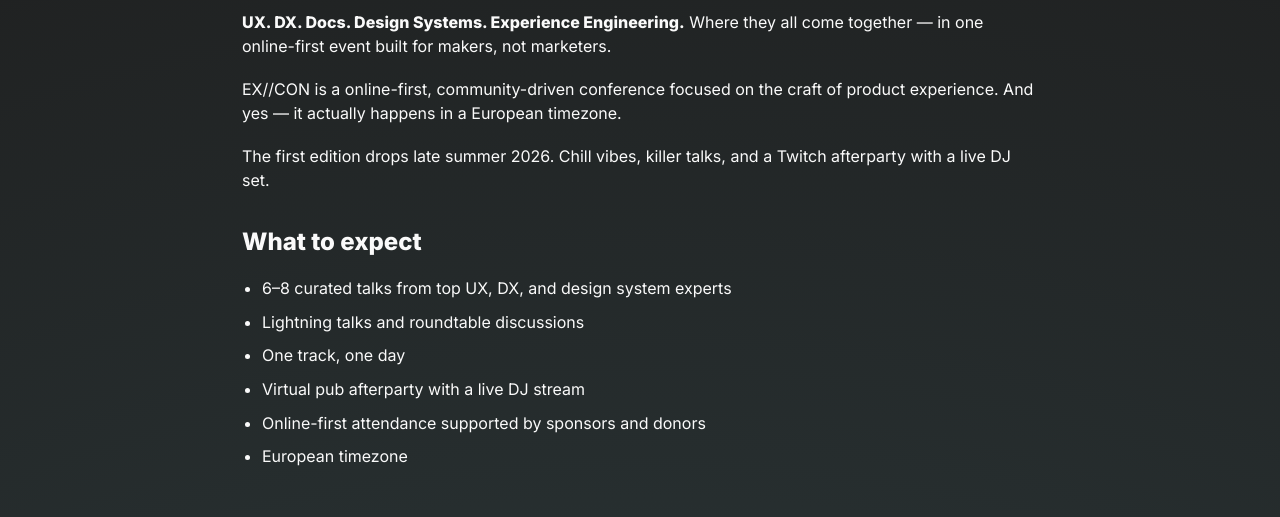
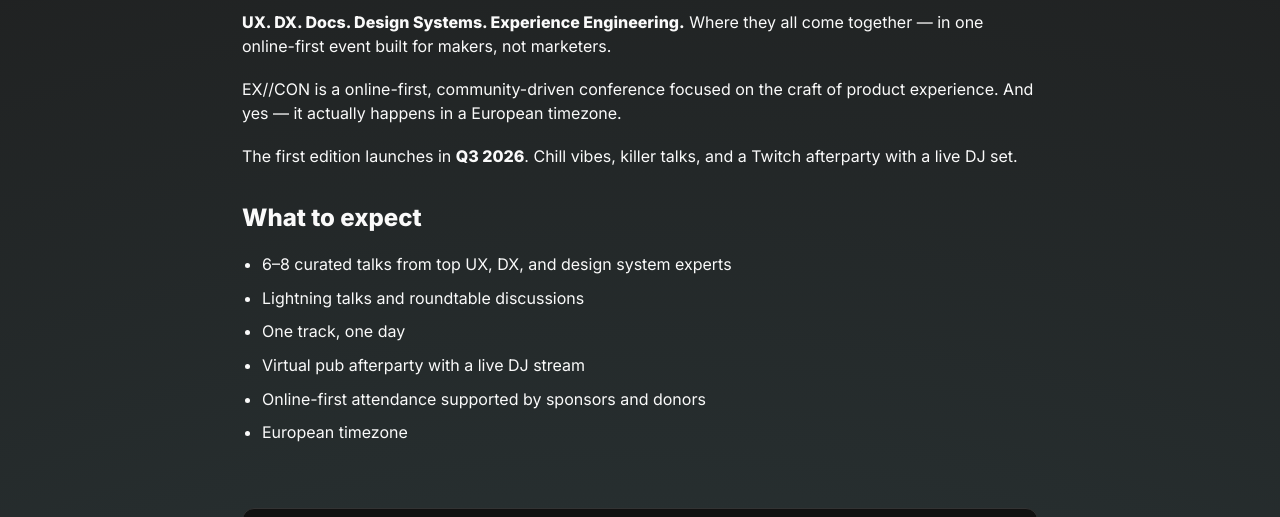
Before and after one commit to documentation-studio/exconeurope.org, a plain HTML site: page index.html in a window 1280 px wide. Shown: the part 211-728 px from the top of the page. Drawn offline with Linux system fonts and the light colour scheme.

Commit message:
date fix

```diff
--- a/index.html
+++ b/index.html
@@ -186,7 +186,7 @@
       timezone.
     </p>
     <p>
-      The first edition drops late summer 2026. Chill vibes, killer talks, and a
+      The first edition launches in <b>Q3 2026</b>. Chill vibes, killer talks, and a
       Twitch afterparty with a live DJ set.
     </p>
 
```
